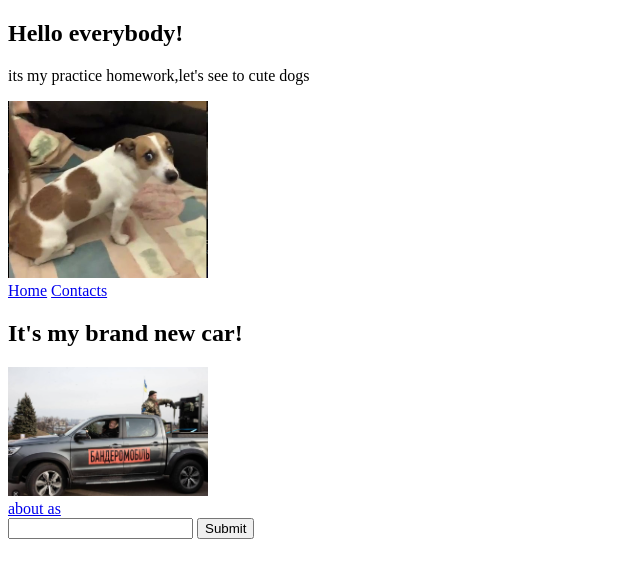
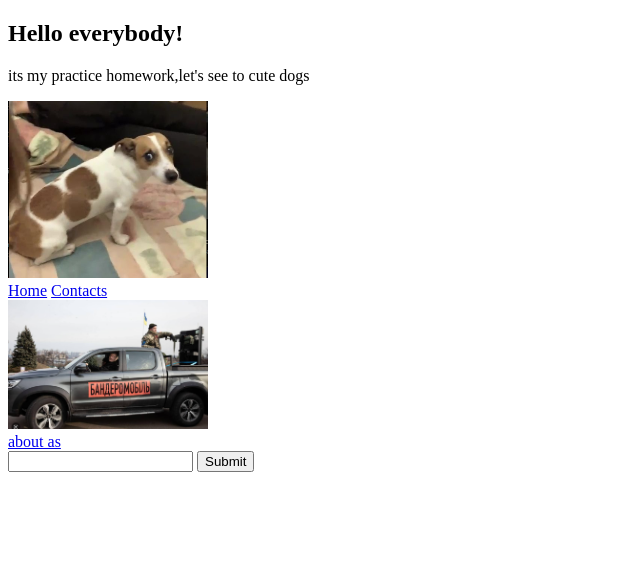
Before and after one commit to MykolaSokolovskiy/landing, a plain HTML site: page index.html in a window 1280 px wide. Shown: the whole page, without its empty margins (0-640 px from the left). Drawn offline with Linux system fonts and the light colour scheme.

Commit message:
Sample html markup

```diff
--- a/index.html
+++ b/index.html
@@ -27,7 +27,6 @@
 
 
         </nav>
-        <h2>It's my brand new car!</h2>
     </header>
     <div class="logo">
         <img width="200" src="img/car.png" alt="car">
```
